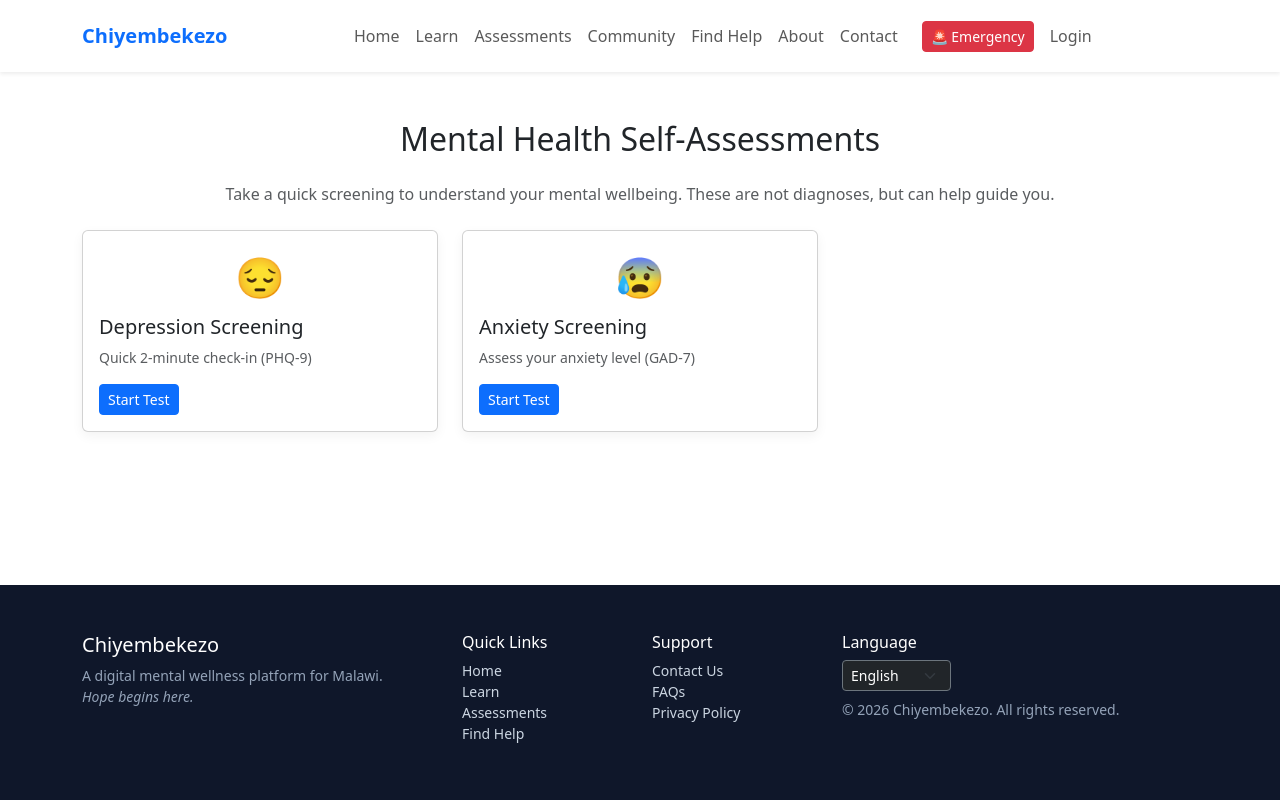
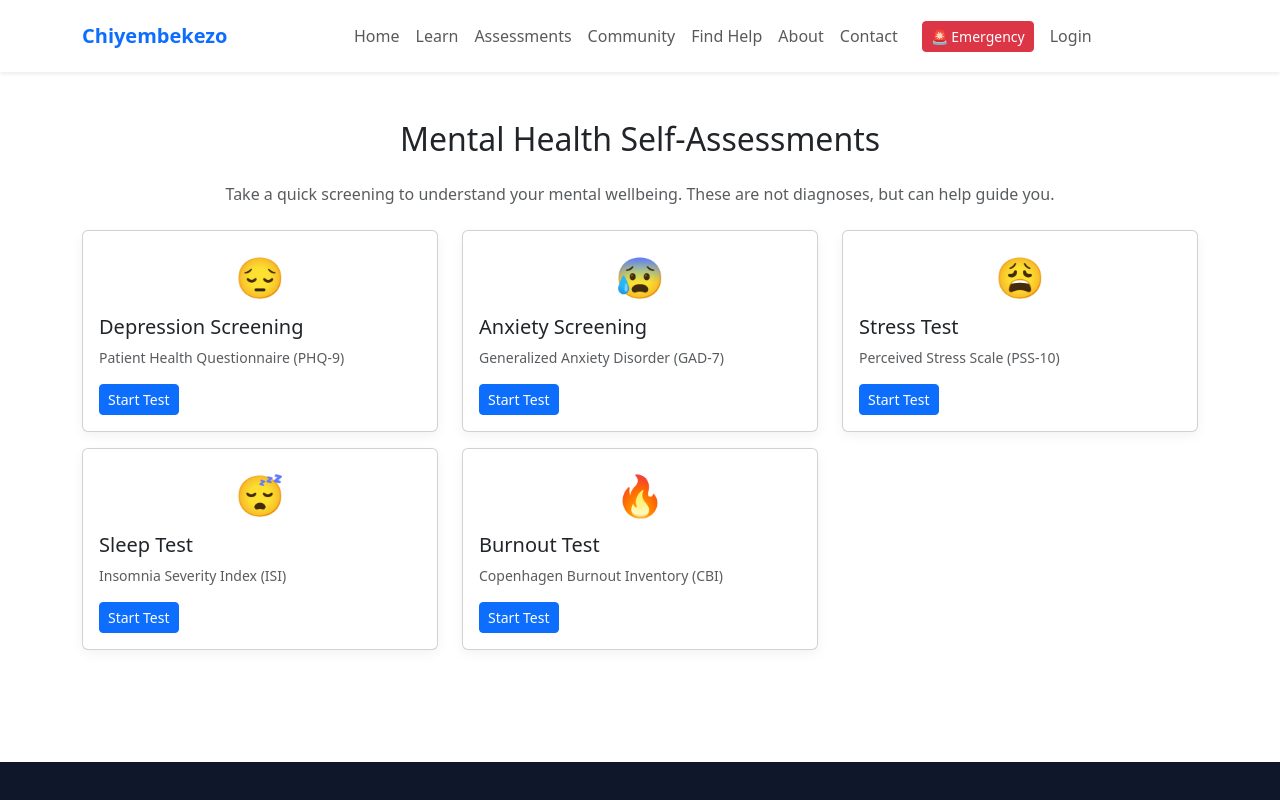
Before and after one commit to Emmanuel-Mukumbwa/chiyembekezo, a React app in the folder frontend/: page /assessments in a window 1280 px wide. Shown: the top 800 px of the page. Built offline with nearby package versions, Linux system fonts and the light colour scheme; the HTML template or start-up script is replaced by a standard one.

Commit message:
feat(frontend): update assessment list descriptions to show PHQ-9, GAD-7, PSS-10, ISI, CBI

```diff
--- a/frontend/src/pages/Assessments/index.jsx
+++ b/frontend/src/pages/Assessments/index.jsx
@@ -1,21 +1,43 @@
 import React from 'react';
-import { Container, Row, Col } from 'react-bootstrap';
+import { Container, Row, Col, Badge } from 'react-bootstrap';
 import AssessmentCard from '../../components/AssessmentCard';
 
 const assessments = [
   {
     slug: 'phq9',
     title: 'Depression Screening',
-    description: 'Quick 2-minute check-in (PHQ-9)',
-    icon: '😔'
+    description: 'Patient Health Questionnaire (PHQ-9)',
+    icon: '😔',
+    available: true
   },
   {
     slug: 'gad7',
     title: 'Anxiety Screening',
-    description: 'Assess your anxiety level (GAD-7)',
-    icon: '😰'
+    description: 'Generalized Anxiety Disorder (GAD-7)',
+    icon: '😰',
+    available: true
   },
-  // add more later
+  {
+    slug: 'stress',
+    title: 'Stress Test',
+    description: 'Perceived Stress Scale (PSS-10)',
+    icon: '😩',
+    available: true
+  },
+  {
+    slug: 'sleep',
+    title: 'Sleep Test',
+    description: 'Insomnia Severity Index (ISI)',
+    icon: '😴',
+    available: true
+  },
+  {
+    slug: 'burnout',
+    title: 'Burnout Test',
+    description: 'Copenhagen Burnout Inventory (CBI)',
+    icon: '🔥',
+    available: true
+  }
 ];
 
 const Assessments = () => {
@@ -29,6 +51,9 @@ const Assessments = () => {
         {assessments.map((a) => (
           <Col md={4} key={a.slug} className="mb-3">
             <AssessmentCard {...a} />
+            {!a.available && (
+              <Badge bg="secondary" className="mt-2 d-block text-center">Coming Soon</Badge>
+            )}
           </Col>
         ))}
       </Row>
```
